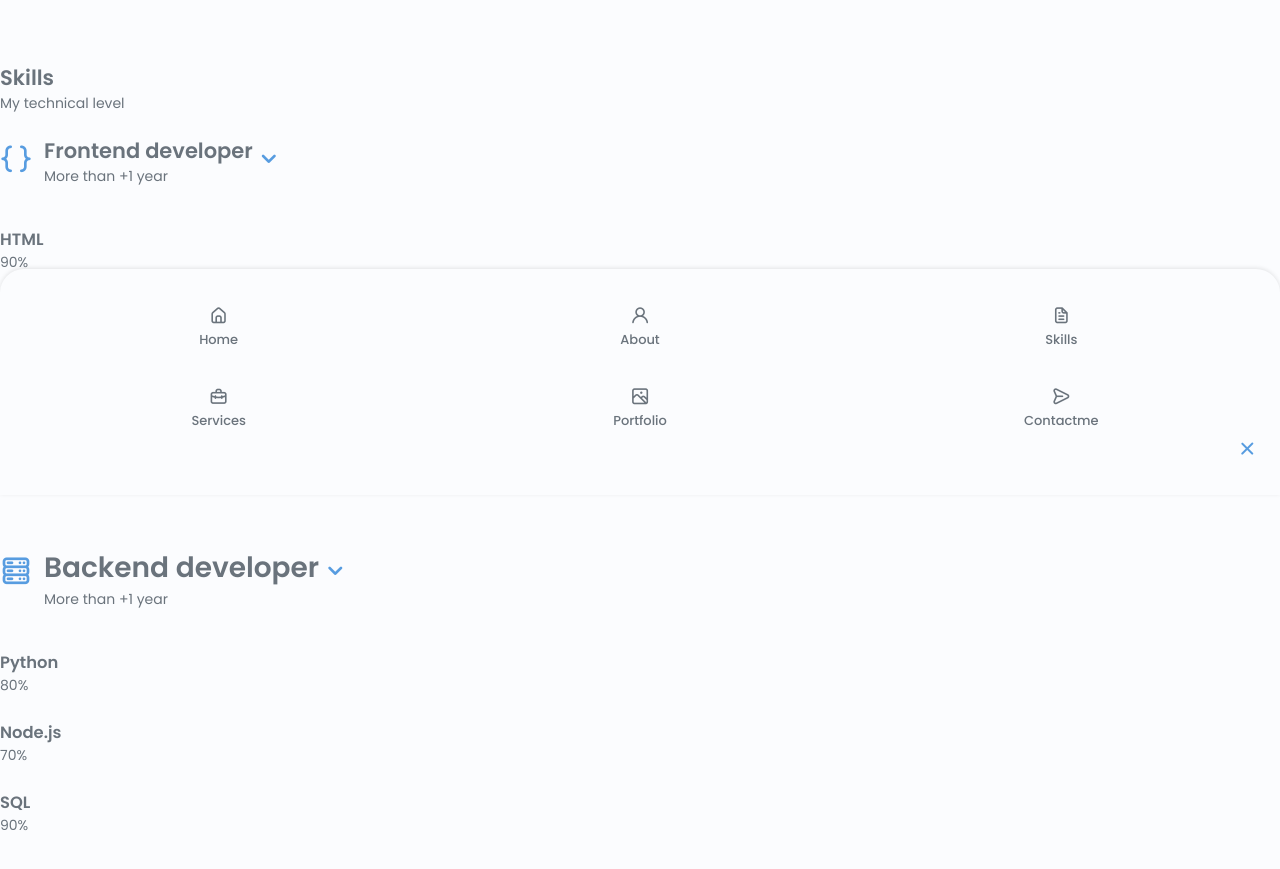
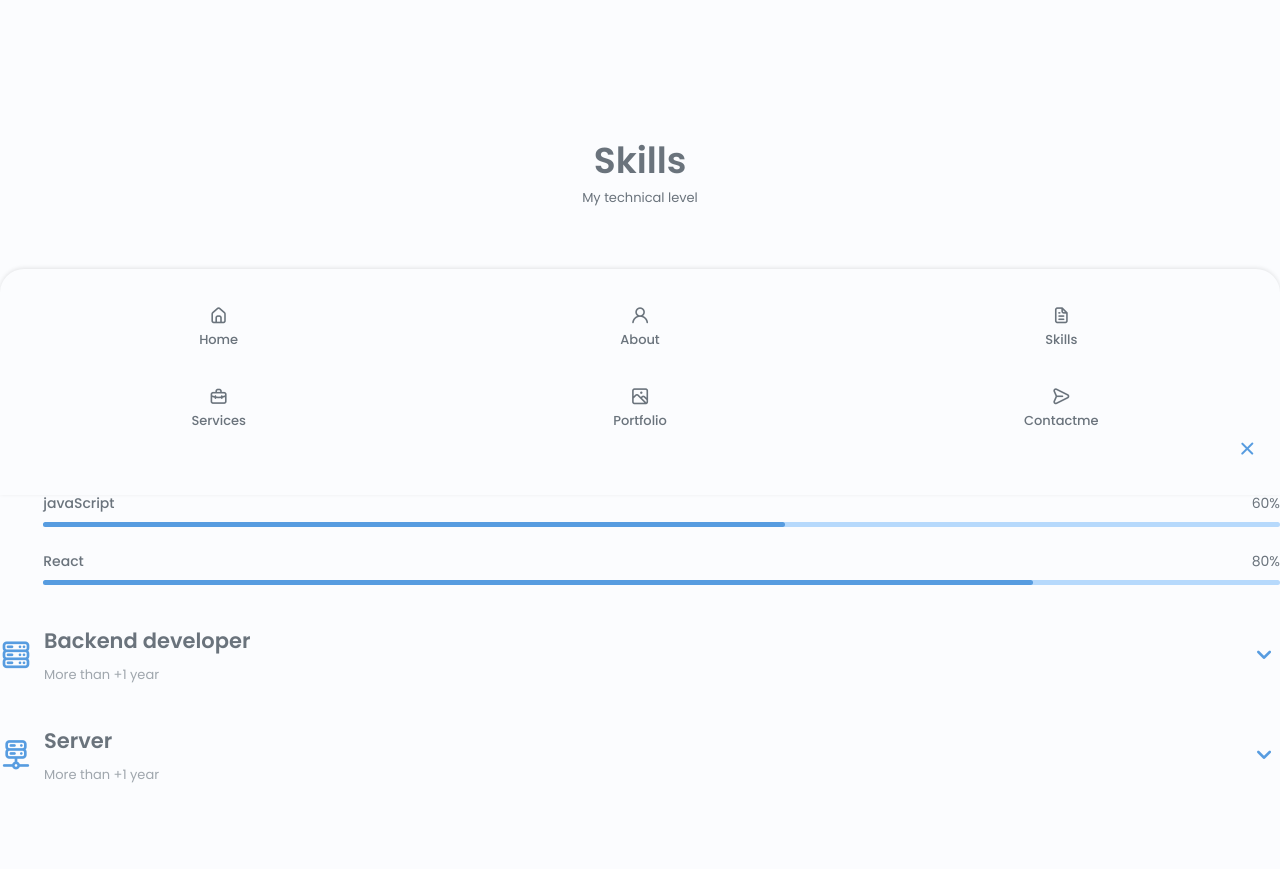
Before and after one commit to ameboda/Portfolio, a plain HTML site: page index.html in a window 1280 px wide. Shown: the part 1105-1974 px from the top of the page. Drawn offline with nearby package versions, Linux system fonts and the light colour scheme.

Commit message:
repositorio2

```diff
--- a/assets/css/styles.css
+++ b/assets/css/styles.css
@@ -123,18 +123,18 @@ img{
     padding: 2rem 0 4rem;
 }
 
-.section_title{
+.section__title{
     font-size: var(--h1-font-size);
 }
 
-.section_subtitle{
+.section__subtitle{
      display: block;
     font-size: var(--small-font-size);
     margin-bottom: var(--mb-3);
 }
 
-.section_title,
-.section_subtitle{
+.section__title,
+.section__subtitle{
     text-align: center;
 }
 /*==================== LAYOUT ====================*/
@@ -381,6 +381,8 @@ align-items: center;
     font-size: var(--h2-font-size);
     font-weight: var(--font-semi-bold);
     color: var(--title-color);
+    text-align: right;
+
 }
 
 .obout__info-name{
@@ -391,6 +393,7 @@ align-items: center;
 .about__info-name{
     display: block;
     text-align: center ;
+
 }
 
 .about__buttons{
@@ -412,7 +415,7 @@ align-items: center;
 
 .skills__header{
     display: flex;
-    align-items: 50%;
+    align-items: center;
     margin-bottom: var(--mb-2-5);
     cursor: pointer;
 }
@@ -425,6 +428,118 @@ align-items: center;
 
 .skills__icon{
     margin-right: var(--mb-0-75);
+}
+
+.skills__title{
+
+    font-size: var(--h3-font-size);
+    /* text-align: right; */
+}
+
+
+.skills__subtitle{
+    font-size: var(--small-font-size);
+    color:var(--text-color-light)
+}
+
+
+.skills__arrow{
+
+    margin-left: auto;
+    transition: .4s;
+}
+
+.skills__list{
+    row-gap: 1.5rem;
+    padding-left: 2.7rem;
+}
+
+.skills__titles{
+
+    display: flex;
+    justify-content: space-between;
+    margin-bottom: var(--mb-0-5);
+}
+
+.skills__name{
+
+    font-size: var(--normal-font-size);
+    font-weight: var(--font-medium);
+}
+
+.skills__bar,
+.skills__percentage{
+    height: 5px;
+    border-radius: .25rem;
+}
+
+.skills__bar{
+    background-color: var(--first-color-lighter);
+}
+
+.skills__percentage{
+    display:block;
+    background-color: var(--first-color);
+}
+
+.skills__html{
+    width: 90%;
+}
+
+.skills__css{
+    width: 70%;
+}
+
+.skills__js{
+    width: 60%;
+}
+
+.skills__react{
+    width: 80%;
+}
+
+
+.skills__python{
+    width: 80%;
+}
+
+.skills__nodejs{
+    width: 70%;
+}
+
+.skills__sql{
+    width: 90%;
+}
+
+.skills__django{
+    width: 80%;
+}
+
+
+.skills__linux{
+    width: 80%;
+}
+
+.skills__digital-ocean{
+    width: 70%;
+}
+
+.skills__amazon{
+    width: 90%;
+}
+
+.skills__close .skills__list{
+    height: 0;
+    overflow: hidden;
+}
+
+.skills__open .skills__list{
+    height: max-content;
+    margin-bottom: var(--mb-2-5);
+}
+
+.skills__open .skills__arrow{
+    transform: rotate(-180deg);
 }
 
 /*==================== QUALIFICATION ====================*/
--- a/assets/javascript/main.js
+++ b/assets/javascript/main.js
@@ -33,7 +33,25 @@ navLink.forEach(n => n.addEventListener('click', linkAction))
 
 /*==================== ACCORDION SKILLS ====================*/
 
+const skillsContent = document.getElementsByClassName("skills__content"),
+skillsHeader = document.querySelectorAll(".skills__header")
 
+
+function toggleSkills() {
+let itemClass = this.parentNode.className
+
+for(i=0; i < skillsContent.length; i++ ){
+    skillsContent[i].className = "skills__content skills__close"
+}
+if(itemClass === "skills__content skills__close"){
+    this.parentNode.className = "skills__content skills__open"
+}
+
+}
+
+skillsHeader.forEach((el) =>{
+    el.addEventListener('click',toggleSkills)
+})
 /*==================== QUALIFICATION TABS ====================*/
 
 
--- a/index.html
+++ b/index.html
@@ -172,12 +172,12 @@
                  <br>
                  <!--==================== SKILLS 1 ====================-->
 
-                 <div class="skills__content">
+                 <div class="skills__content skills__open">
                      <div class="skills__header">
                         <i class="uil uil-brackets-curly skills__icon"></i>
 
                         <div>
-                            <h1 class="skills__title">Frontend developer</h1>
+                            <h1 class="skills__titles">Frontend developer</h1>
                             <span class="skills__subtitle">More than +1 year</span>
                         </div>
 
@@ -185,7 +185,7 @@
                      </div>
                      <div class="skills__list grid">
                          <div class="skills__data">
-                             <div class="skills__title">
+                             <div class="skills__titles">
                                  <h3 class="skills__name">HTML</h3>
                                  <span class="skills__number">90%</span>
                              </div>
@@ -194,7 +194,7 @@
                              </div>
                          </div>
                          <div class="skills__data">
-                            <div class="skills__title">
+                            <div class="skills__titles">
                                 <h3 class="skills__name">CSS</h3>
                                 <span class="skills__number">70%</span>
                             </div>
@@ -203,7 +203,7 @@
                             </div>
                         </div>
                         <div class="skills__data">
-                            <div class="skills__title">
+                            <div class="skills__titles">
                                 <h3 class="skills__name">javaScript</h3>
                                 <span class="skills__number">60%</span>
                             </div>
@@ -212,7 +212,7 @@
                             </div>
                         </div>
                         <div class="skills__data">
-                            <div class="skills__title">
+                            <div class="skills__titles">
                                 <h3 class="skills__name">React</h3>
                                 <span class="skills__number">80%</span>
                             </div>
@@ -223,15 +223,15 @@
                      </div>
                  </div>
              </div>
-            </section>
+
 
             <!--==================== SKILLS 2 ====================-->
-            <div class="skills__content">
+            <div class="skills__content skills__close">
                 <div class="skills__header">
                     <i class="uil uil-server skills__icon"></i>
 
                    <div>
-                       <h1 class="skills__title">Backend developer</h1>
+                       <h1 class="skills__titles">Backend developer</h1>
                        <span class="skills__subtitle">More than +1 year</span>
                    </div>
 
@@ -239,7 +239,7 @@
                 </div>
                 <div class="skills__list grid">
                     <div class="skills__data">
-                        <div class="skills__title">
+                        <div class="skills__titles">
                             <h3 class="skills__name">Python</h3>
                             <span class="skills__number">80%</span>
                         </div>
@@ -248,7 +248,7 @@
                         </div>
                     </div>
                     <div class="skills__data">
-                       <div class="skills__title">
+                       <div class="skills__titles">
                            <h3 class="skills__name">Node.js</h3>
                            <span class="skills__number">70%</span>
                        </div>
@@ -257,7 +257,7 @@
                        </div>
                    </div>
                    <div class="skills__data">
-                       <div class="skills__title">
+                       <div class="skills__titles">
                            <h3 class="skills__name">SQL</h3>
                            <span class="skills__number">90%</span>
                        </div>
@@ -265,8 +265,67 @@
                            <span class="skills__percentage skills__sql"></span>
                        </div>
                    </div>
+                   <div class="skills__data">
+                    <div class="skills__titles">
+                        <h3 class="skills__name">Django</h3>
+                        <span class="skills__number">80%</span>
+                    </div>
+                    <div class="skills__bar">
+                        <span class="skills__percentage skills__django"></span>
+                    </div>
+                </div>
 
                 </div>
+            </div>
+
+                      <!--==================== SKILLS 3 ====================-->
+            <div>
+                <div class="skills__content skills__close">
+                    <div class="skills__header">
+                        <i class="uil uil-server-network-alt  skills__icon"></i>
+
+                       <div>
+                           <h1 class="skills__titles">Server</h1>
+                           <span class="skills__subtitle">More than +1 year</span>
+                       </div>
+
+                       <i class="uil uil-angle-down skills__arrow"></i>
+                    </div>
+                    <div class="skills__list grid">
+                        <div class="skills__data">
+                            <div class="skills__titles">
+                                <h3 class="skills__name">Linux</h3>
+                                <span class="skills__number">80%</span>
+                            </div>
+                            <div class="skills__bar">
+                                <span class="skills__percentage skills__linux"></span>
+                            </div>
+                        </div>
+                        <div class="skills__data">
+                           <div class="skills__titles">
+                               <h3 class="skills__name">Digital Ocean</h3>
+                               <span class="skills__number">70%</span>
+                           </div>
+                           <div class="skills__bar">
+                               <span class="skills__percentage skills__digital-ocean"></span>
+                           </div>
+                       </div>
+                       <div class="skills__data">
+                           <div class="skills__titles">
+                               <h3 class="skills__name">Amazon Web Services</h3>
+                               <span class="skills__number">90%</span>
+                           </div>
+                           <div class="skills__bar">
+                               <span class="skills__percentage skills__amazon"></span>
+                           </div>
+                       </div>
+
+
+                    </div>
+                </div>
+
+            </section>
+
             </div>
         </div>
        </section>
```
